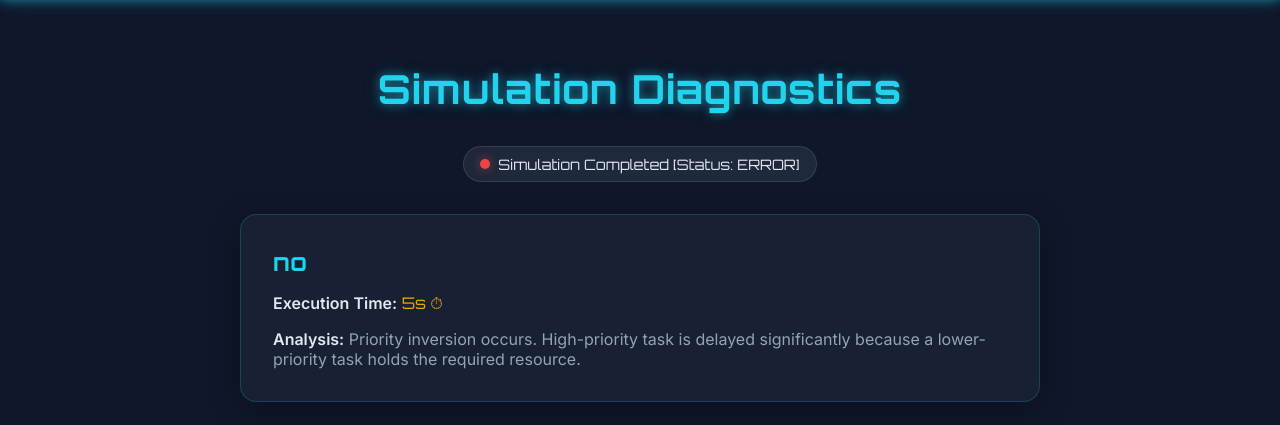
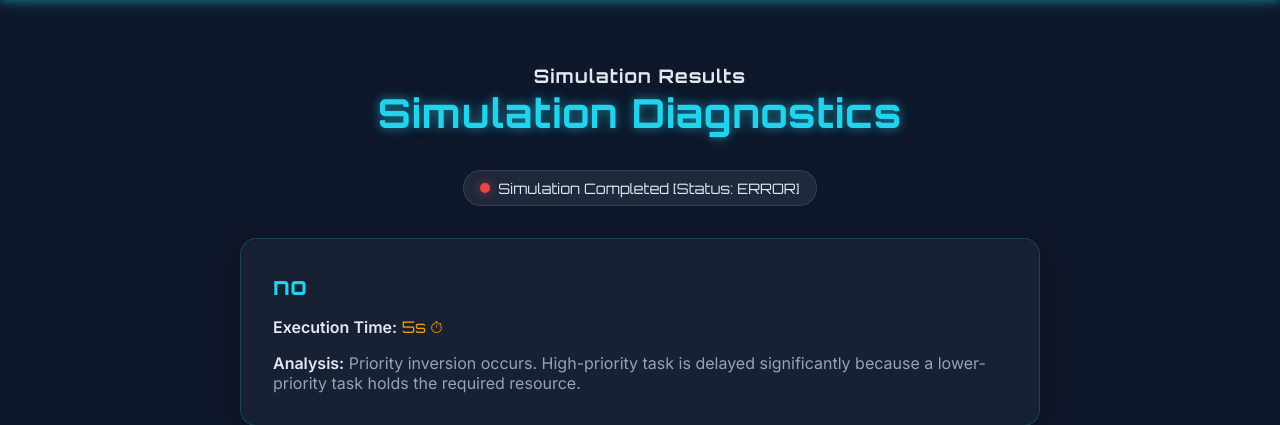
Before and after one commit to aastha330/real-time-scheduling-system, a Flask app: page /results in a window 1280 px wide. Shown: the part 85-510 px from the top of the page. Run offline with Flask 3, Linux system fonts and the light colour scheme.

Commit message:
Improve results page structure

```diff
--- a/templates/results.html
+++ b/templates/results.html
@@ -3,6 +3,7 @@
 {% block title %}Results | Real-Time Scheduler{% endblock %}
 
 {% block content %}
+<h3>Simulation Results</h3>
 <h1 class="page-title">Simulation Diagnostics</h1>
 
 <div class="status-indicator status-running" id="sim-status">
```
